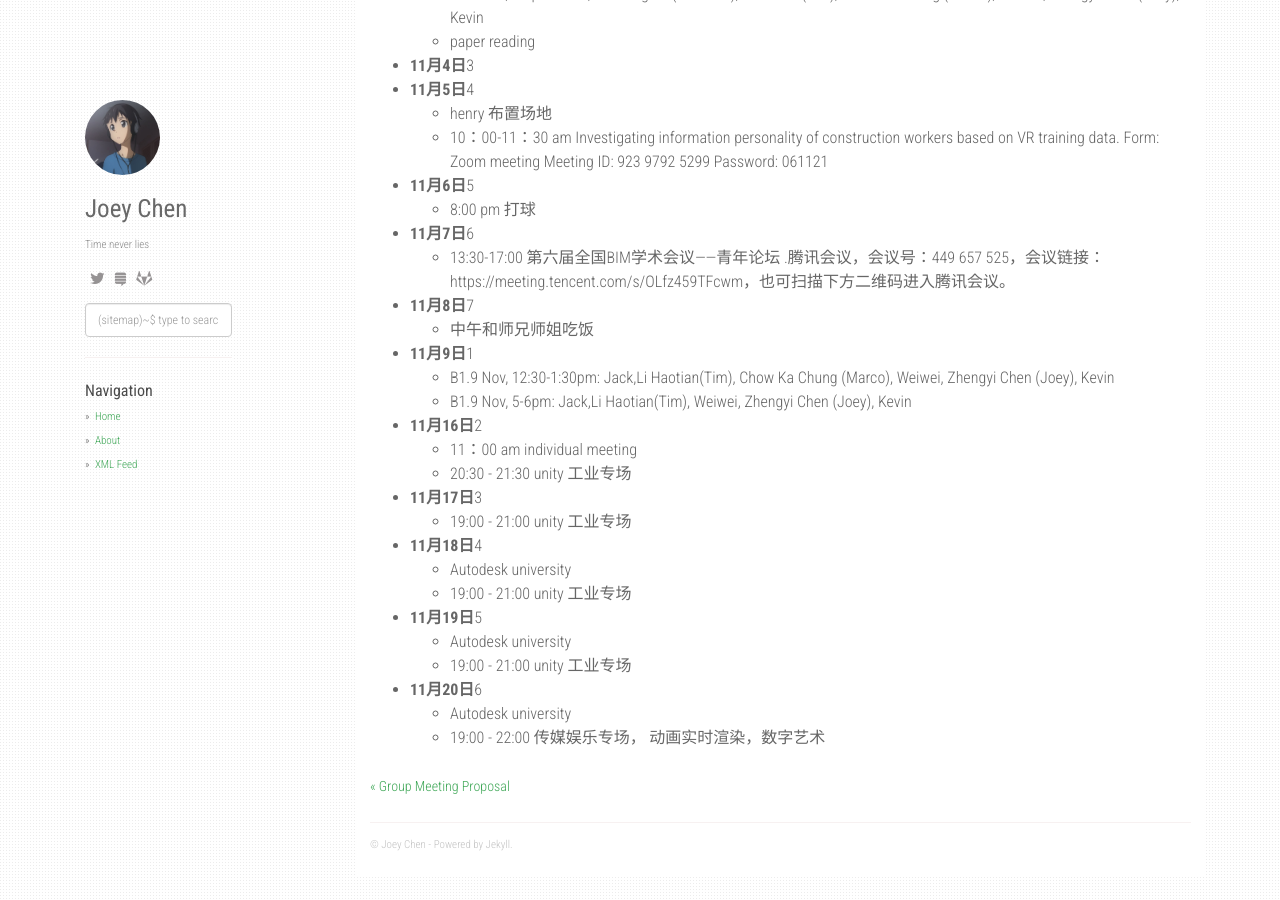
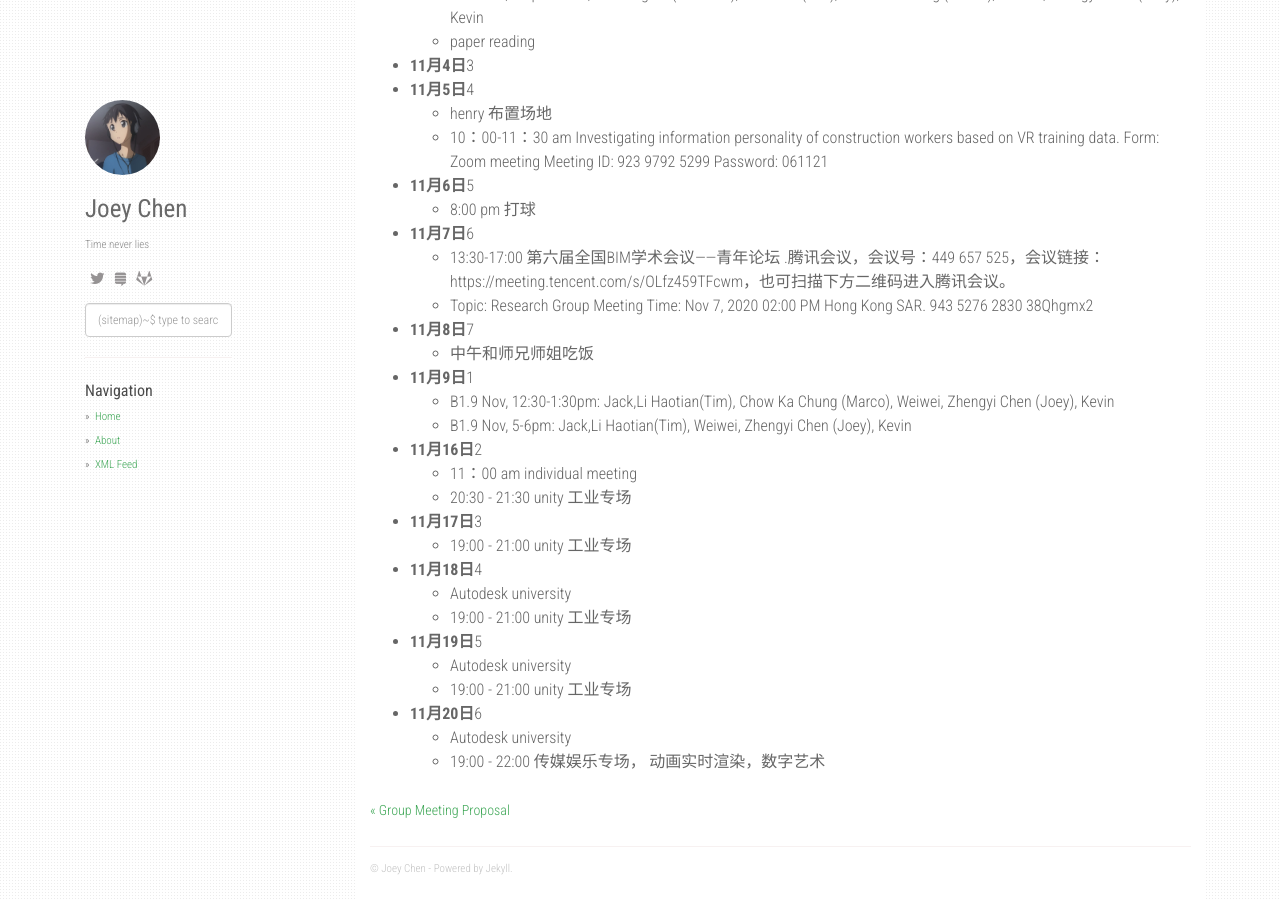
Before and after one commit to czy95/czy95.github.io, a Jekyll site: the page built from _posts/2024-10-29-工作日志和计划.md, in a window 1280 px wide and 900 px high, scrolled down 1328 px. Built offline with Jekyll 4.4.1, drawn with Linux system fonts in a browser that asks for light colours; nearby versions of some CDN libraries; our own code applies the rules of GitHub Pages for plain Markdown files.

Commit message:
Update 2024-10-29-工作日志和计划.md

```diff
--- a/_posts/2024-10-29-工作日志和计划.md
+++ b/_posts/2024-10-29-工作日志和计划.md
@@ -64,6 +64,7 @@ F.娱乐 (身份证10.30-11.30,工作日）
 * **11月7日**6
   - 13:30-17:00 第六届全国BIM学术会议——青年论坛
     .腾讯会议，会议号：449 657 525，会议链接：https://meeting.tencent.com/s/OLfz459TFcwm，也可扫描下方二维码进入腾讯会议。
+  - Topic: Research Group Meeting Time: Nov 7, 2020 02:00 PM Hong Kong SAR. 943 5276 2830 38Qhgmx2
 * **11月8日**7
   - 中午和师兄师姐吃饭
 * **11月9日**1
```
